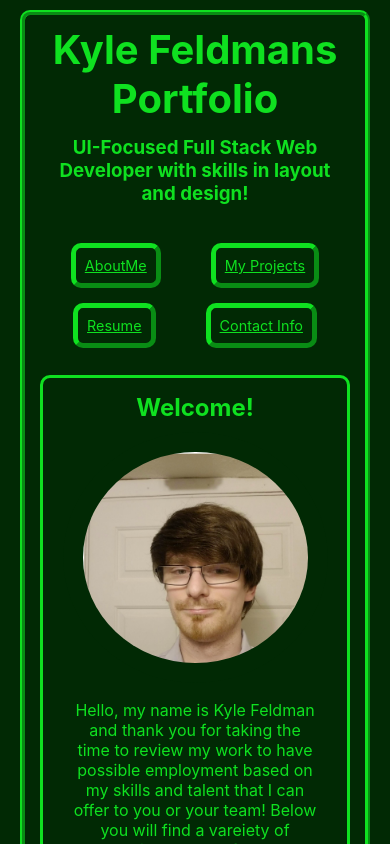
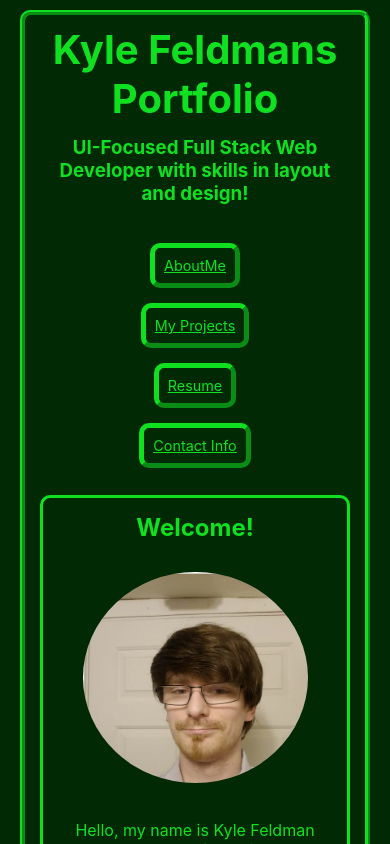
Before and after one commit to MrSinzo/Kyle-Feldmans-Portfolio, a React (Create React App) app: page / in a window 390 px wide. Shown: the top 844 px of the page. Built offline with nearby package versions, Linux system fonts and the light colour scheme.

Commit message:
Made some better mobile responsive fixes

```diff
--- a/src/App.css
+++ b/src/App.css
@@ -3,7 +3,6 @@
 :root {
   --main-fc: #0fe120;
   --main-bg: #012904;
-  /* min-width: 470px; */
 }
 
 * {
@@ -70,7 +69,6 @@ label {
   padding: 8px;
   max-width: 40%;
   text-align: center;
-  /* min-width: 400px; */
   max-width: 600px;
 }
 
@@ -79,9 +77,10 @@ label {
 .ele-bottom-push {
   margin-bottom: 20px;
 }
-/* .navContainer {
-  list-style-type: none;
-} */
+.navContainer {
+  flex-basis: 24%;
+  /* flex-wrap: nowrap; */
+}
 
 #navButton {
   border: 5px outset var(--main-fc);
@@ -118,10 +117,6 @@ label {
   max-height: auto;
   border-radius: 40%;
 }
-
-/* .picFix2:hover {
-  filter: grayscale(1);
-} */
 
 .projectIcons {
   position: relative;
@@ -165,12 +160,23 @@ label {
 
 /* Resume CSS */
 
+.resumeDownload {
+  border: #0fe120 solid 4px;
+  border-radius: 25px;
+  background: #012904;
+  padding-left: 4px;
+  padding-right: 4px;
+}
+
+.resumeDownload:hover {
+  background: rgb(172, 15, 15);
+}
+
 .resumeCard {
   background-color: var(--main-bg);
   border: 3px dotted var(--main-fc);
   border-radius: 10px;
   padding: 8px;
-  /* max-width: 40%; */
   margin: auto;
   text-align: center;
   min-width: 300px;
@@ -205,6 +211,9 @@ label {
   .myCard {
     margin: auto;
   }
+  .navContainer {
+    margin: auto;
+  }
 }
 
 @media screen and (max-width: 999px) {
@@ -232,4 +241,17 @@ label {
   #navButton {
     font-size: 90%;
   }
+  .resumeDownload {
+    font-size: 70%;
+  }
+
+  .navContainer {
+    flex-basis: 30%;
+  }
 }
+
+@media screen and (max-width: 600px) {
+  .flexThis {
+    flex-direction: column;
+  }
+}
--- a/src/components/Resume.js
+++ b/src/components/Resume.js
@@ -6,7 +6,7 @@ function Resume() {
     <div className="flexThisToo">
       <div className="resumeCard">
         <h2>
-          <a href={ResumeDownload} download="Kyle Feldman's Resume">
+          <a className="resumeDownload" href={ResumeDownload} download="Kyle Feldman's Resume">
             Click to Download My Full Resume Here!
           </a>
         </h2>
```
